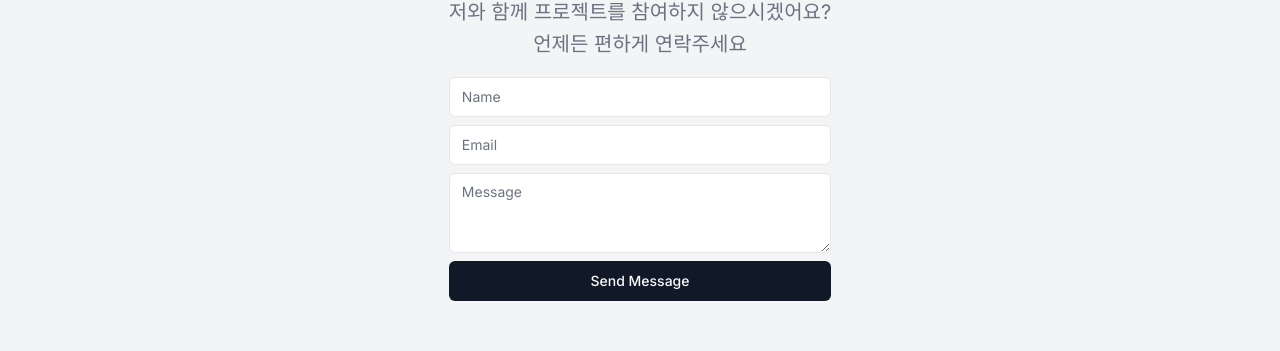
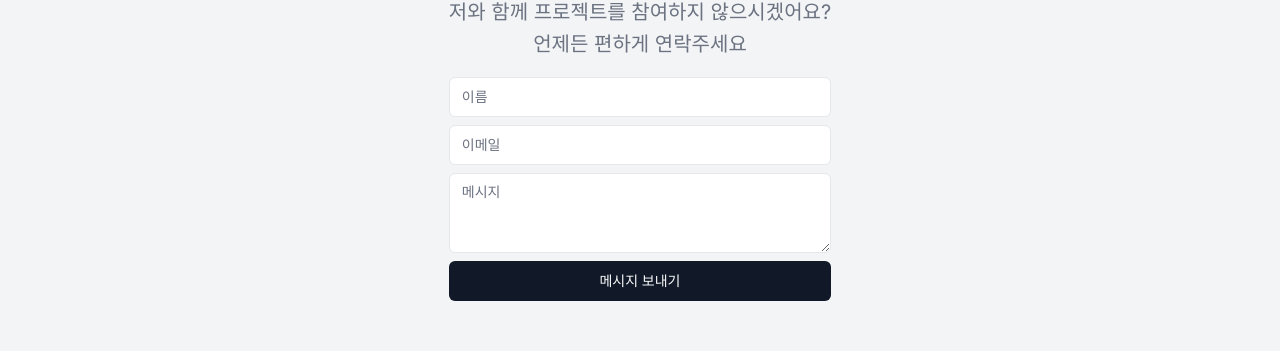
Before and after one commit to YohwanJeong/my-app, a Next.js app: page / in a window 1280 px wide. Shown: the part 2590-2941 px from the top of the page. Built offline with nearby package versions, Linux system fonts and the light colour scheme.

Commit message:
포트폴리오 수정본 추가

```diff
--- a/app/page.tsx
+++ b/app/page.tsx
@@ -207,11 +207,11 @@ export default function Home() {
           </div>
           <div className="mx-auto w-full max-w-sm space-y-2">
             <form className="flex flex-col space-y-2">
-              <Input className="max-w-lg" placeholder="Name" type="text" />
-              <Input className="max-w-lg" placeholder="Email" type="email" />
-              <Textarea className="max-w-lg" placeholder="Message" />
+              <Input className="max-w-lg" placeholder="이름" type="text" />
+              <Input className="max-w-lg" placeholder="이메일" type="email" />
+              <Textarea className="max-w-lg" placeholder="메시지" />
               <Button className="w-full" type="submit">
-                Send Message
+                메시지 보내기
               </Button>
             </form>
           </div>
```
